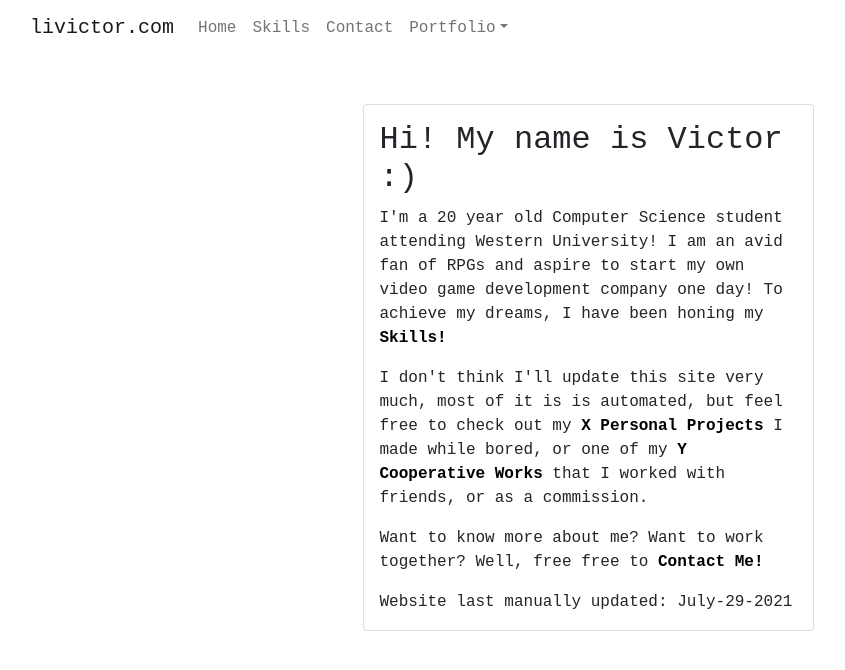
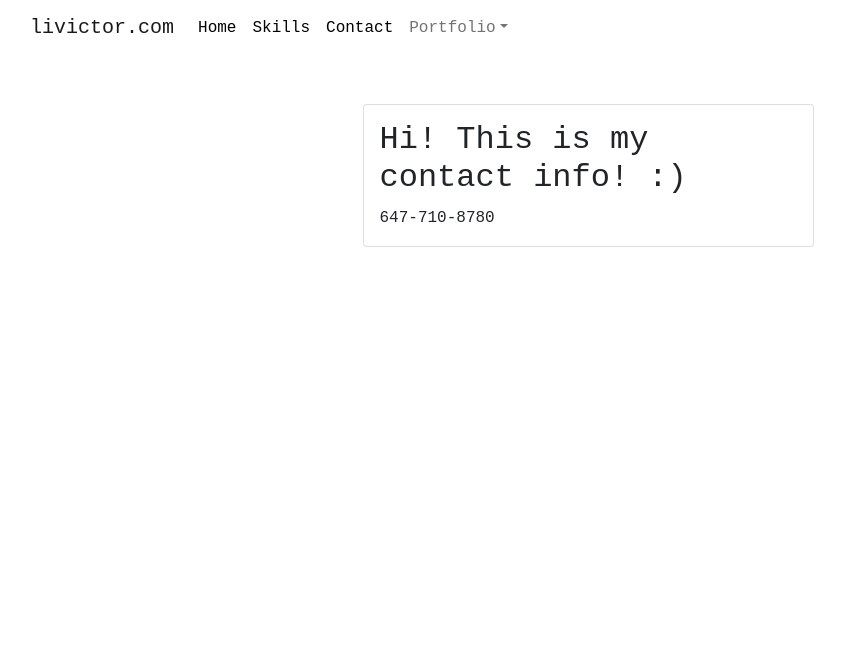
Before and after one commit to gglue/livictor.com, a React (Create React App) app: page /contact in a window 1280 px wide. Shown: the top 670 px of the page, without its empty margins (52-897 px from the left). Built offline with nearby package versions, Linux system fonts and the light colour scheme.

Commit message:
Finished basics of projects page

```diff
--- a/package.json
+++ b/package.json
@@ -10,6 +10,7 @@
     "react": "^17.0.2",
     "react-bootstrap": "^2.0.0-beta.4",
     "react-dom": "^17.0.2",
+    "react-router-dom": "^5.2.0",
     "react-scripts": "4.0.3",
     "web-vitals": "^1.1.2"
   },
--- a/src/App.js
+++ b/src/App.js
@@ -1,15 +1,32 @@
 import NavigationBar from './NavigationBar';
 import Home from './Home';
+import Contact from './Contact';
+import Projects from './Projects';
+import { BrowserRouter as Router, Route, Switch} from 'react-router-dom';
+function App() {
 
-function App() {
   return (
-    <div className="App">
-      <div className="content">
-        <NavigationBar />
-        <Home />
+    <Router>
+      <div className="App">
+        <div className="content">
+          <NavigationBar />
+          <Switch>
+            <Route exact path="/">
+              <Home />
+            </Route>
+            <Route path ="/contact">
+              <Contact />
+            </Route>
+            <Route path ="/projects">
+              <Projects />
+            </Route>
+            <Route path ="*">
+              <Contact />
+            </Route>
+          </Switch>
+        </div>
       </div>
-
-    </div>
+    </Router>
   );
 }
 
--- /dev/null
+++ b/src/Contact.js
@@ -0,0 +1,22 @@
+import {Container, Row, Col, Card} from 'react-bootstrap';
+import "bootstrap/dist/css/bootstrap.css";
+function Contact() {
+    return (
+        <nav className="contact">
+            <Container>
+                <Row className = "justify-content-center">
+                    <Col xs={12} md={5} className = "my-5">
+                        <Card>
+                            <Card.Body>
+                                <Card.Title><h2>Hi! This is my contact info! :)</h2></Card.Title>
+                                <Card.Text>647-710-8780</Card.Text>
+                            </Card.Body>
+                        </Card>
+                    </Col>
+                </Row>
+            </Container>
+        </nav>
+    );
+}
+
+export default Contact;
--- a/src/Home.js
+++ b/src/Home.js
@@ -1,6 +1,7 @@
 import {Container, Row, Col, Card} from 'react-bootstrap';
 import "bootstrap/dist/css/bootstrap.css";
 function Home() {
+
     return (
         <nav className="home">
             <Container>
@@ -15,8 +16,8 @@ function Home() {
                                 <Card.Text>I don't think I'll update this site very much, most of it is
                                 is automated, but feel free to check out my <b><a href="#personal">X Personal Projects </a></b>
                                 I made while bored, or one of my <b><a href="#coop">Y Cooperative Works</a></b> that I worked with friends, or as a commission.</Card.Text>
-                                <Card.Text>Want to know more about me? Want to work together? Well, free free to <b><a href="#contact">Contact Me!</a></b></Card.Text>
-                                <Card.Text>Website last manually updated: July-29-2021</Card.Text>
+                                <Card.Text>Want to know more about me? Want to work together? Feel free to <b><a href="#contact">Contact Me!</a></b></Card.Text>
+                                <Card.Text>Website last updated: July-29-2021</Card.Text>
                             </Card.Body>
                         </Card>
                     </Col>
--- a/src/NavigationBar.js
+++ b/src/NavigationBar.js
@@ -1,4 +1,5 @@
 import {Container, Navbar, Nav, NavDropdown} from 'react-bootstrap';
+import {Link} from 'react-router-dom';
 import "bootstrap/dist/css/bootstrap.css";
 function NavigationBar() {
     return (
@@ -9,12 +10,12 @@ function NavigationBar() {
                     <Navbar.Toggle aria-controls="basic-navbar-nav"/>
                     <Navbar.Collapse id="basic-navbar-nav">
                         <Nav className="me-auto">
-                            <Nav.Link href="#home">Home</Nav.Link>
-                            <Nav.Link href="#home">Skills</Nav.Link>
-                            <Nav.Link href="#link">Contact</Nav.Link>
+                            <Nav.Link ><Link to ="/">Home</Link></Nav.Link>
+                            <Nav.Link ><Link to ="/skills">Skills</Link></Nav.Link>
+                            <Nav.Link ><Link to ="/contact">Contact</Link></Nav.Link>
                             <NavDropdown title="Portfolio" id="basic-nav-dropdown">
-                                <NavDropdown.Item href="#action/3.1">Personal Projects</NavDropdown.Item>
-                                <NavDropdown.Item href="#action/3.2">Cooperative Works </NavDropdown.Item>
+                                <NavDropdown.Item><Link to ="/projects">Personal Projects</Link></NavDropdown.Item>
+                                <NavDropdown.Item><Link to ="/cooperative">Cooperative Works</Link></NavDropdown.Item>
                             </NavDropdown>
                         </Nav>
                     </Navbar.Collapse>
--- /dev/null
+++ b/src/Projects.js
@@ -0,0 +1,73 @@
+import React, {useState, useEffect, useRef} from 'react';
+import {Container, Row, Col, Card} from 'react-bootstrap';
+import "bootstrap/dist/css/bootstrap.css";
+
+function Projects(){
+    const [projects, setProjects] = useState(null);
+    var counter = 0;
+    const tester = useRef(null);
+
+    useEffect(() => {
+        fetch("https://api.github.com/users/gglue/repos")
+        .then(res =>{
+            return res.json();
+        })
+        .then(data => {
+            setProjects(data);
+        })
+        .catch((err) => {
+            console.log(err);
+        })
+      }, []);
+
+    const Components = {
+        card: Card,
+        row: Row,
+        col: Col,
+        cardBody : Card.Body,
+        cardTitle: Card.Title,
+        cardText: Card.Text,
+    };
+
+    function printRows(){
+        const numberOfCards = projects.length;
+        const numberOfRows = Math.ceil(numberOfCards / 4);
+        const arrayRows = [];
+        for (let x = 0; x < numberOfRows; x++){
+            arrayRows.push(React.createElement(Components["row"], {}, printCols()));
+            arrayRows.push(React.createElement())
+        }
+        return arrayRows;
+    }
+
+    function printCols(){
+        const arrayCols = [];
+        for (let x = 0; x < 4; x ++){
+            if (counter === 9) break;
+            arrayCols.push(React.createElement(Components["col"], {xs :"3"}, printCard()));
+        }
+        return arrayCols;
+    }
+
+    function printCard(){
+        return React.createElement(Components["card"], {}, printCardDescription());
+    }
+
+    function printCardDescription(){
+        return React.createElement(Components["cardBody"], {}, [
+            React.createElement(Components["cardTitle"], {}, projects[counter].name),
+            React.createElement(Components["cardText"], {}, projects[counter].description),
+            React.createElement(Components["cardText"], {}, projects[counter++].created_at)
+        ]);
+    }
+
+    return (
+        <nav className = "projects">
+            <Container>
+              {printRows()}
+            </Container>
+        </nav>
+    );
+}
+
+export default Projects;
```
Also changed, not shown: 1 other file (tests, documents, lock files or other folders).
